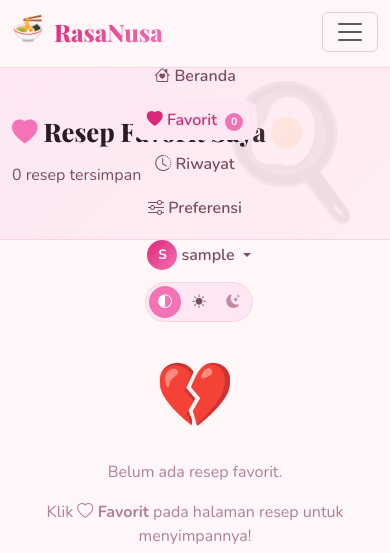
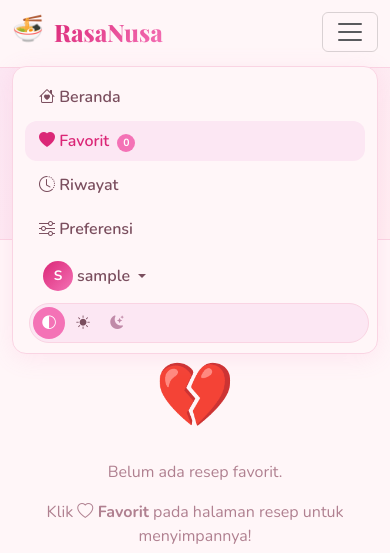
Before and after one commit to ameliaath/rasanusa, a Flask app: page /favorites in a window 390 px wide, after a click that opens the changed part. Shown: the top 553 px of the page. Run offline with Flask 3, Linux system fonts and the light colour scheme; the visitor is signed in with stand-in values (Sample User, id 1); data that the repository does not hold is empty; parts of the project's set-up code (start-up, migrations or seed data) failed here and were passed over; some libraries are stand-ins or nearby versions; some web fonts are replaced.

Commit message:
Fix Safari sticky+backdrop-filter glitch on mobile navbar

```diff
--- a/static/css/style.css
+++ b/static/css/style.css
@@ -77,6 +77,18 @@ body {
   box-shadow: var(--shadow);
 }
 
+/* Safari iOS punya bug rendering kalau position:sticky + backdrop-filter
+   berubah tinggi (saat menu mobile dibuka kontennya jadi lebih tinggi) —
+   matikan blur sementara saat menu terbuka, ganti background solid biasa.
+   Class .menu-open ditambah lewat JS (main.js) sebagai fallback untuk
+   browser yang belum dukung :has() (Safari < 15.6). */
+#mainNav:has(.navbar-collapse.show),
+#mainNav.menu-open {
+  backdrop-filter: none;
+  -webkit-backdrop-filter: none;
+  background: var(--bg-primary);
+}
+
 .navbar-brand {
   display: flex; align-items: center; gap: 10px;
   text-decoration: none;
@@ -114,6 +126,35 @@ body {
 .nav-link:hover, .nav-link.active {
   color: var(--accent-deep) !important;
   background: var(--accent-soft);
+}
+
+/* Menu mobile (saat navbar di-collapse) — beri background SOLID OPAQUE
+   (bukan rgba transparan) + stacking context sendiri, supaya tidak kena
+   bug rendering Safari iOS pada kombinasi position:sticky + backdrop-filter
+   (collapse menu terlihat "ngambang"/tembus pandang menimpa konten) */
+@media (max-width: 991.98px) {
+  .navbar-collapse {
+    position: relative;
+    isolation: isolate;
+    background: var(--bg-primary);
+    -webkit-backdrop-filter: none;
+    backdrop-filter: none;
+    border: 1px solid var(--border);
+    border-radius: 14px;
+    margin-top: 10px;
+    padding: 10px 12px;
+    box-shadow: var(--shadow);
+  }
+  .navbar-nav {
+    width: 100%;
+  }
+  .navbar-nav .nav-item {
+    width: 100%;
+  }
+  .navbar-nav .nav-link {
+    width: 100%;
+    display: block;
+  }
 }
 
 .fav-badge {
--- a/static/js/main.js
+++ b/static/js/main.js
@@ -56,6 +56,19 @@ function initNavScroll() {
   window.addEventListener('scroll', () => {
     nav.classList.toggle('scrolled', window.scrollY > 20);
   }, { passive: true });
+}
+
+// ── Navbar mobile menu fix ───────────────────────────────────────────────
+// Fallback untuk :has() di Safari versi lama: tambah/hapus class 'menu-open'
+// di #mainNav setiap kali menu mobile dibuka/ditutup, supaya backdrop-filter
+// dimatikan dan background jadi solid (mencegah bug rendering "ngambang"
+// pada kombinasi position:sticky + backdrop-filter di Safari iOS).
+function initNavCollapseFix() {
+  const nav        = document.getElementById('mainNav');
+  const navMenu    = document.getElementById('navMenu');
+  if (!nav || !navMenu) return;
+  navMenu.addEventListener('show.bs.collapse', () => nav.classList.add('menu-open'));
+  navMenu.addEventListener('hide.bs.collapse', () => nav.classList.remove('menu-open'));
 }
 
 // ── Page animation ────────────────────────────────────────────────────────
@@ -407,6 +420,7 @@ function initIngredientHighlight() {
 document.addEventListener('DOMContentLoaded', () => {
   ThemeManager.init();
   initNavScroll();
+  initNavCollapseFix();
   initPageAnimation();
   SearchManager.init();
   initFavoriteBtn();
```
